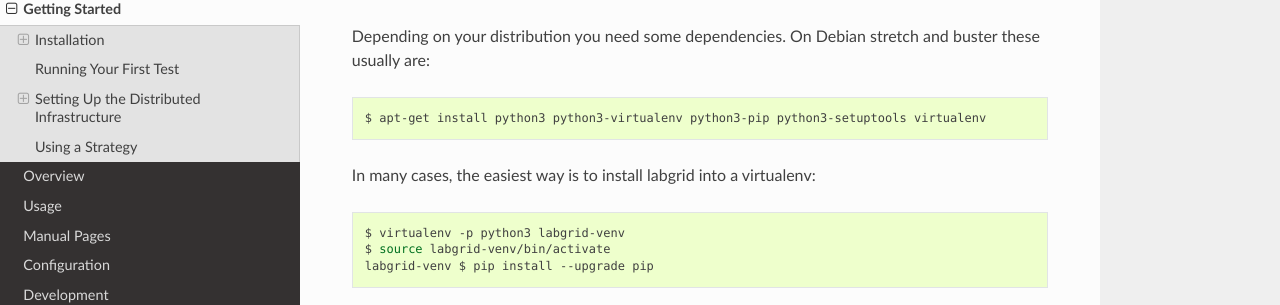
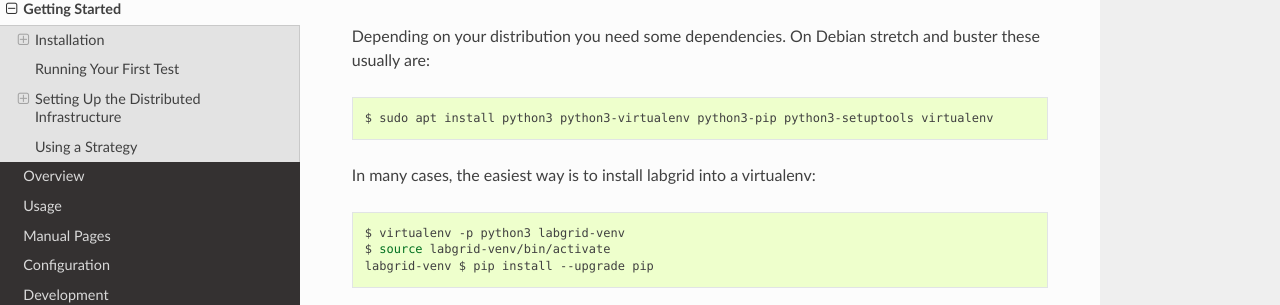
Before and after one commit to labgrid-project/labgrid, a Sphinx documentation site: the page built from doc/getting_started.rst, in a window 1280 px wide and 900 px high. Shown: the part 287-592 px from the top of the window. Built offline with Sphinx 7.4.7 and the Read the Docs theme 2.0.0, drawn with Linux system fonts in a browser that asks for light colours; pages that are not in the unit, such as notebooks, are missing from menus.

Commit message:
doc: use sudo/apt consistently
Signed-off-by: Bastian Krause <bst@pengutronix.de>

```diff
--- a/doc/development.rst
+++ b/doc/development.rst
@@ -330,7 +330,7 @@
 On Debian it comes with the ``devscripts`` package and you can install it
 with::
 
-  $ apt-get install devscripts
+  $ sudo apt install devscripts
 
 To use it, run::
 
--- a/doc/getting_started.rst
+++ b/doc/getting_started.rst
@@ -14,7 +14,7 @@
 
 .. code-block:: bash
 
-   $ apt-get install python3 python3-virtualenv python3-pip python3-setuptools virtualenv
+   $ sudo apt install python3 python3-virtualenv python3-pip python3-setuptools virtualenv
 
 
 In many cases, the easiest way is to install labgrid into a virtualenv:
```
